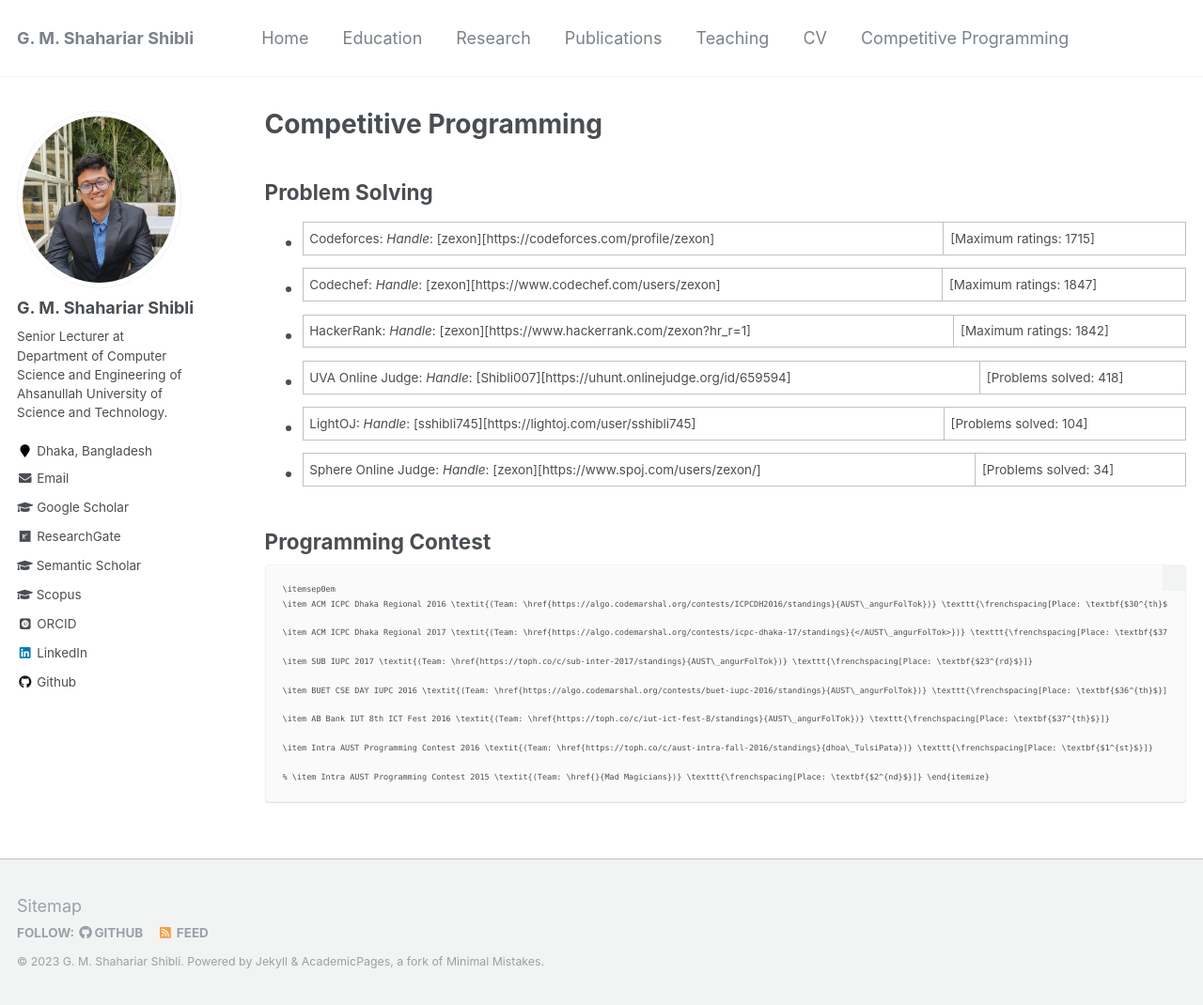
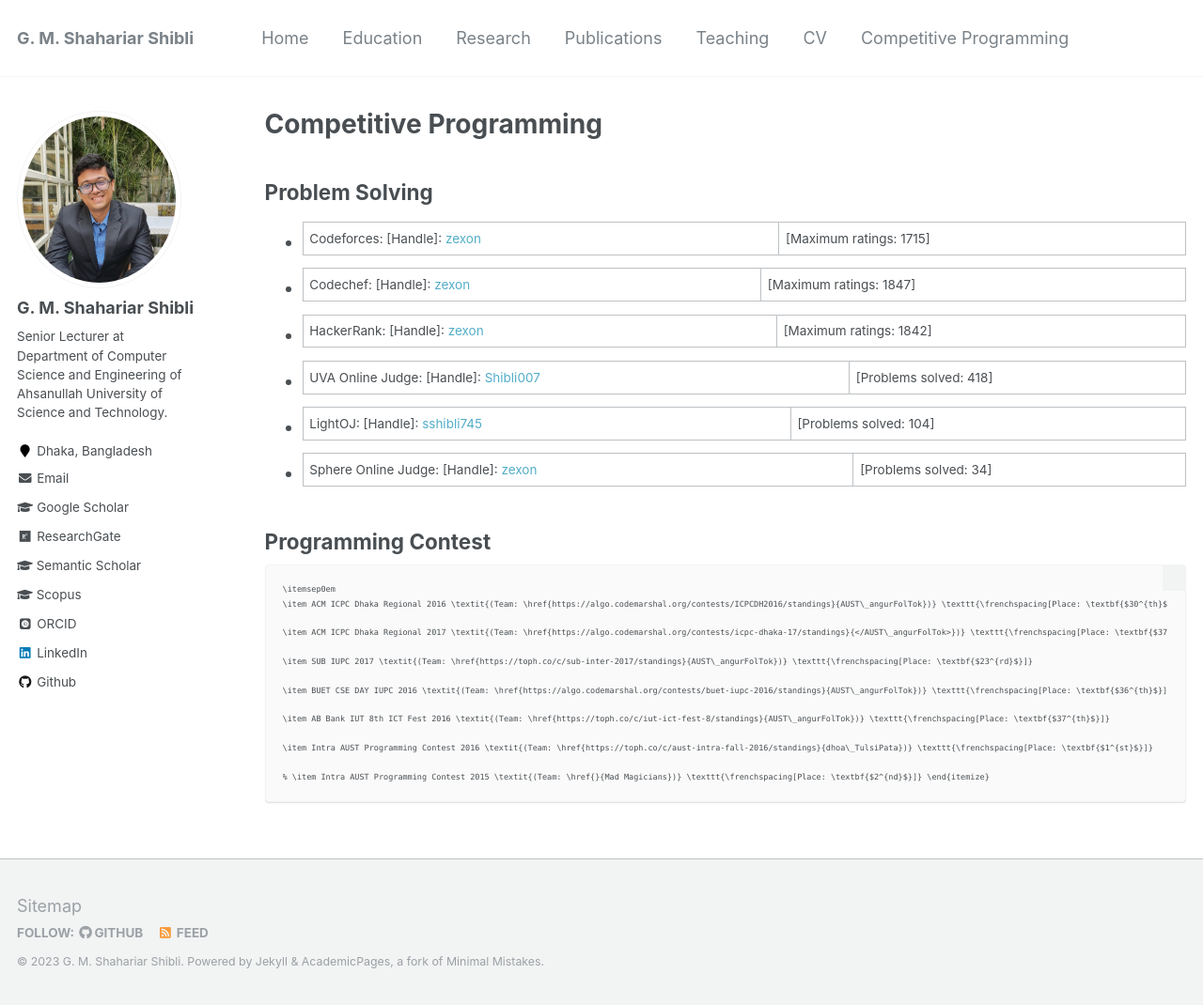
Before and after one commit to shahariar-shibli/shahariar-shibli.github.io, a Jekyll site: the page built from _pages/programming.md, in a window 1280 px wide and 1070 px high. Shown: the whole window at 94% size. Built offline with Jekyll 4.4.1, drawn with Linux system fonts in a browser that asks for light colours; some web fonts are replaced.

Commit message:
Update programming.md

```diff
--- a/_pages/programming.md
+++ b/_pages/programming.md
@@ -6,13 +6,12 @@ author_profile: true
 ---
 
 ## Problem Solving
-
-+ Codeforces: <em>Handle</em>: [zexon][https://codeforces.com/profile/zexon] | [Maximum ratings: 1715]
-+ Codechef: <em>Handle</em>: [zexon][https://www.codechef.com/users/zexon] | [Maximum ratings: 1847]
-+ HackerRank: <em>Handle</em>: [zexon][https://www.hackerrank.com/zexon?hr_r=1] | [Maximum ratings: 1842]
-+ UVA Online Judge: <em>Handle</em>: [Shibli007][https://uhunt.onlinejudge.org/id/659594] | [Problems solved: 418]
-+ LightOJ: <em>Handle</em>: [sshibli745][https://lightoj.com/user/sshibli745] | [Problems solved: 104]
-+ Sphere Online Judge: <em>Handle</em>: [zexon][https://www.spoj.com/users/zexon/] | [Problems solved: 34]
++ Codeforces: [Handle]: [zexon](https://codeforces.com/profile/zexon) | [Maximum ratings: 1715]
++ Codechef: [Handle]: [zexon](https://www.codechef.com/users/zexon) | [Maximum ratings: 1847]
++ HackerRank: [Handle]: [zexon](https://www.hackerrank.com/zexon?hr_r=1) | [Maximum ratings: 1842]
++ UVA Online Judge: [Handle]: [Shibli007](https://uhunt.onlinejudge.org/id/659594) | [Problems solved: 418]
++ LightOJ: [Handle]: [sshibli745](https://lightoj.com/user/sshibli745) | [Problems solved: 104]
++ Sphere Online Judge: [Handle]: [zexon](https://www.spoj.com/users/zexon/) | [Problems solved: 34]
 
 ## Programming Contest
 
```
